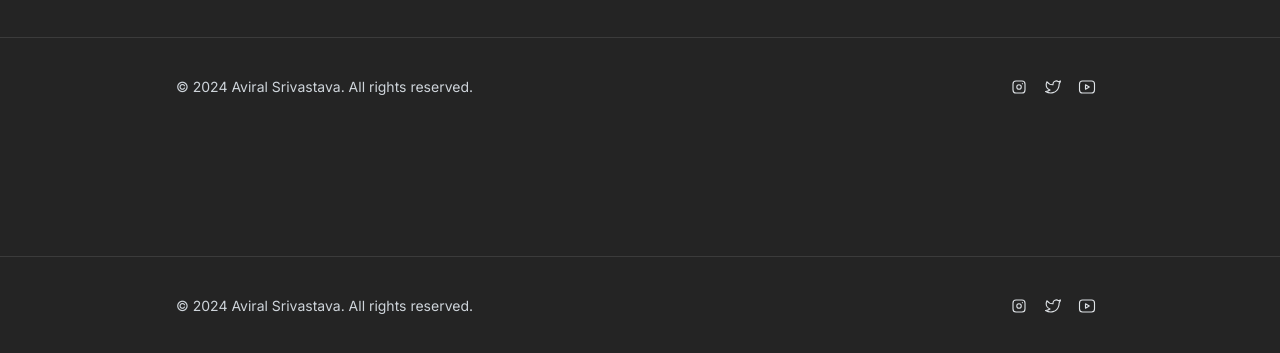
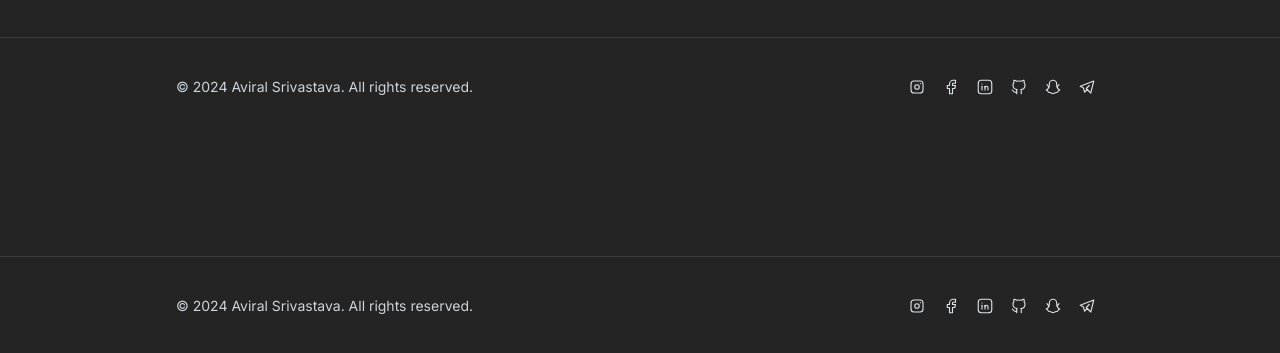
Before and after one commit to Aviral2442/AviralPortfolio, a Next.js app in the folder frontend/: page /footer in a window 1280 px wide. Shown: the part 163-516 px from the top of the page. Built offline with nearby package versions, Linux system fonts and the light colour scheme.

Commit message:
footer updated

```diff
--- a/frontend/src/app/(Components)/footer/page.jsx
+++ b/frontend/src/app/(Components)/footer/page.jsx
@@ -4,7 +4,12 @@ import { Container, Group, ActionIcon, rem, Text } from "@mantine/core"
 import {
     IconBrandTwitter,
     IconBrandYoutube,
-    IconBrandInstagram
+    IconBrandInstagram,
+    IconBrandFacebook,
+    IconBrandLinkedin,
+    IconBrandGithub,
+    IconBrandSnapchat,
+    IconBrandTelegram
 } from "@tabler/icons-react"
 import classes from "./footer.module.css"
 
@@ -29,13 +34,31 @@ const Footer = () => {
                         />
                     </ActionIcon>
                     <ActionIcon size="lg" color="gray" variant="subtle">
-                        <IconBrandTwitter
+                        <IconBrandFacebook
                             style={{ width: rem(18), height: rem(18) }}
                             stroke={1.5}
                         />
                     </ActionIcon>
                     <ActionIcon size="lg" color="gray" variant="subtle">
-                        <IconBrandYoutube
+                        <IconBrandLinkedin
+                            style={{ width: rem(18), height: rem(18) }}
+                            stroke={1.5}
+                        />
+                    </ActionIcon>
+                    <ActionIcon size="lg" color="gray" variant="subtle">
+                        <IconBrandGithub
+                            style={{ width: rem(18), height: rem(18) }}
+                            stroke={1.5}
+                        />
+                    </ActionIcon>
+                    <ActionIcon size="lg" color="gray" variant="subtle">
+                        <IconBrandSnapchat
+                            style={{ width: rem(18), height: rem(18) }}
+                            stroke={1.5}
+                        />
+                    </ActionIcon>
+                    <ActionIcon size="lg" color="gray" variant="subtle">
+                        <IconBrandTelegram
                             style={{ width: rem(18), height: rem(18) }}
                             stroke={1.5}
                         />
```
